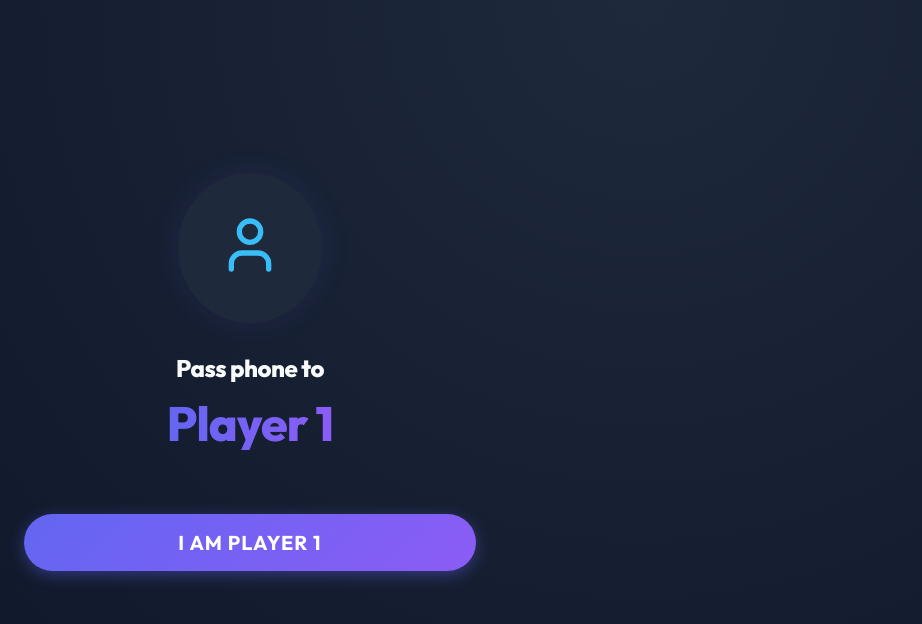
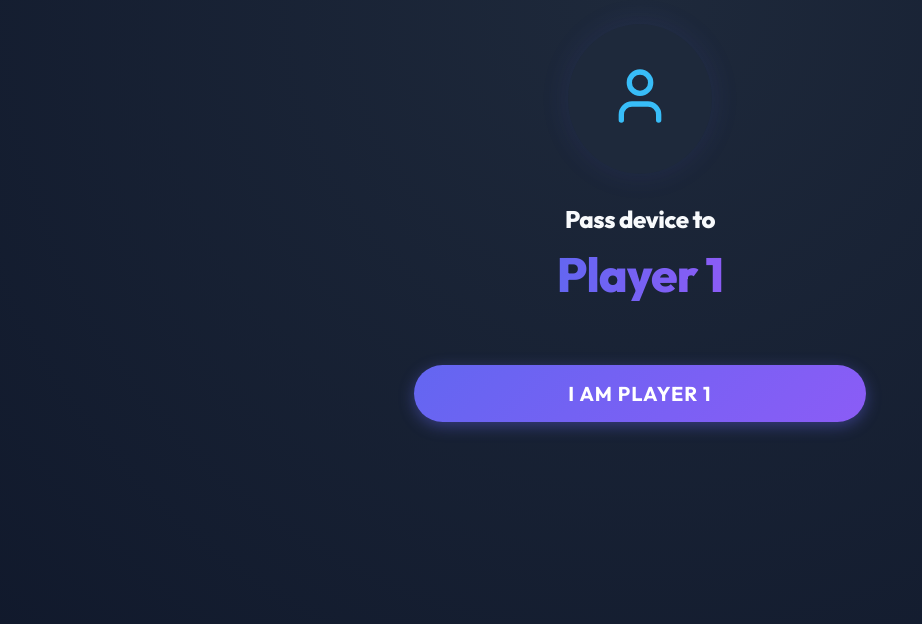
Before and after one commit to GRAVITY-q/Anwho, a React (Vite) app: page / in a window 1280 px wide. Both pictures are taken after a click on the button "START GAME". Shown: the top 624 px of the page, without its empty margins (0-922 px from the left). Built offline with nearby package versions, Linux system fonts and the light colour scheme.

Commit message:
fix0.1.1

```diff
--- a/src/components/RevealPhase.jsx
+++ b/src/components/RevealPhase.jsx
@@ -33,7 +33,7 @@ function RevealPhase() {
                     <User size={64} style={{ color: 'var(--text-accent)' }} />
                 </div>
 
-                <h2 style={{ marginBottom: 'var(--spacing-md)', fontSize: 'var(--font-size-xl)' }}>Pass phone to</h2>
+                <h2 style={{ marginBottom: 'var(--spacing-md)', fontSize: 'var(--font-size-xl)' }}>Pass device to</h2>
                 <h1 style={{
                     fontSize: 'var(--font-size-3xl)',
                     background: 'linear-gradient(to right, var(--accent-primary), var(--accent-secondary))',
@@ -101,8 +101,8 @@ function RevealPhase() {
             </div>
 
             {isFlipped && (
-                <button className="btn-primary" onClick={handleCreateNext} style={{ marginTop: '0', maxWidth: '300px' }}>
-                    Got it, Next Player
+                <button className="btn-primary" onClick={handleCreateNext} style={{ marginTop: '0', maxWidth: '300px', background: 'gray', color: 'black' }}>
+                    GOT IT
                 </button>
             )}
         </div>
--- a/src/components/SetupScreen.jsx
+++ b/src/components/SetupScreen.jsx
@@ -326,7 +326,7 @@ function SetupScreen() {
             </button>
 
             <p style={{ textAlign: 'center', marginTop: 'var(--spacing-lg)', color: 'var(--text-secondary)', fontSize: 'var(--font-size-sm)' }}>
-                Pass the phone to play together locally.
+                Pass the device to play together locally.
             </p>
         </div>
     );
--- a/src/index.css
+++ b/src/index.css
@@ -189,6 +189,7 @@ h6 {
   width: 100%;
   max-width: 300px;
   height: 400px;
+  margin: 0 auto;
   margin-bottom: var(--spacing-xl);
   cursor: pointer;
 }
@@ -258,7 +259,6 @@ input:focus {
 .scroll-lock {
   height: 100vh;
   overflow: hidden;
-  position: fixed;
   width: 100%;
   touch-action: none;
 }
```
